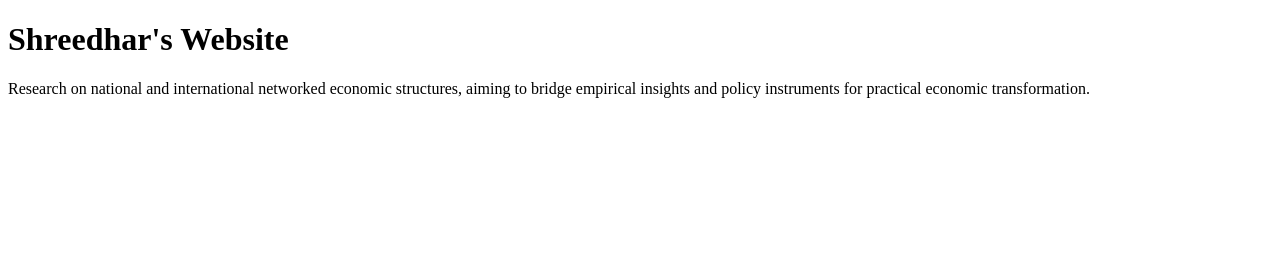
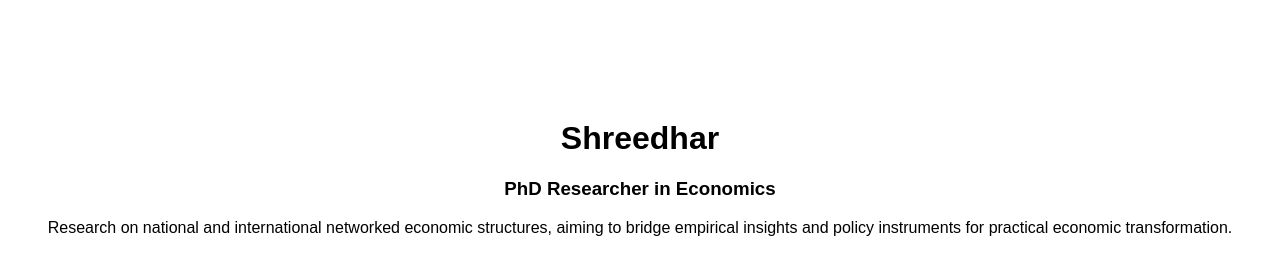
Before and after one commit to Shreegautam/Shreedhar-Gautam, a plain HTML site: page index.html in a window 1280 px wide. Drawn offline with Linux system fonts and the light colour scheme.

Commit message:
Revise index.html with new layout and headings
Updated the body section with new styling and content.

```diff
--- a/index.html
+++ b/index.html
@@ -1,10 +1,12 @@
-<!DOCTYPE html>
-<html>
-<head>
-  <title>My Website</title>
-</head>
-<body>
- <h1>Shreedhar's Website</h1>
-<p>Research on national and international networked economic structures, aiming to bridge empirical insights and policy instruments for practical economic transformation.</p>
+<body style="font-family: Arial; text-align: center; margin-top: 100px; padding: 20px;">
+  <h1>Shreedhar</h1>
+
+  <h3>PhD Researcher in Economics</h3>
+
+  <p>
+    Research on national and international networked economic structures,
+    aiming to bridge empirical insights and policy instruments
+    for practical economic transformation.
+  </p>
+
 </body>
-</html>
```
